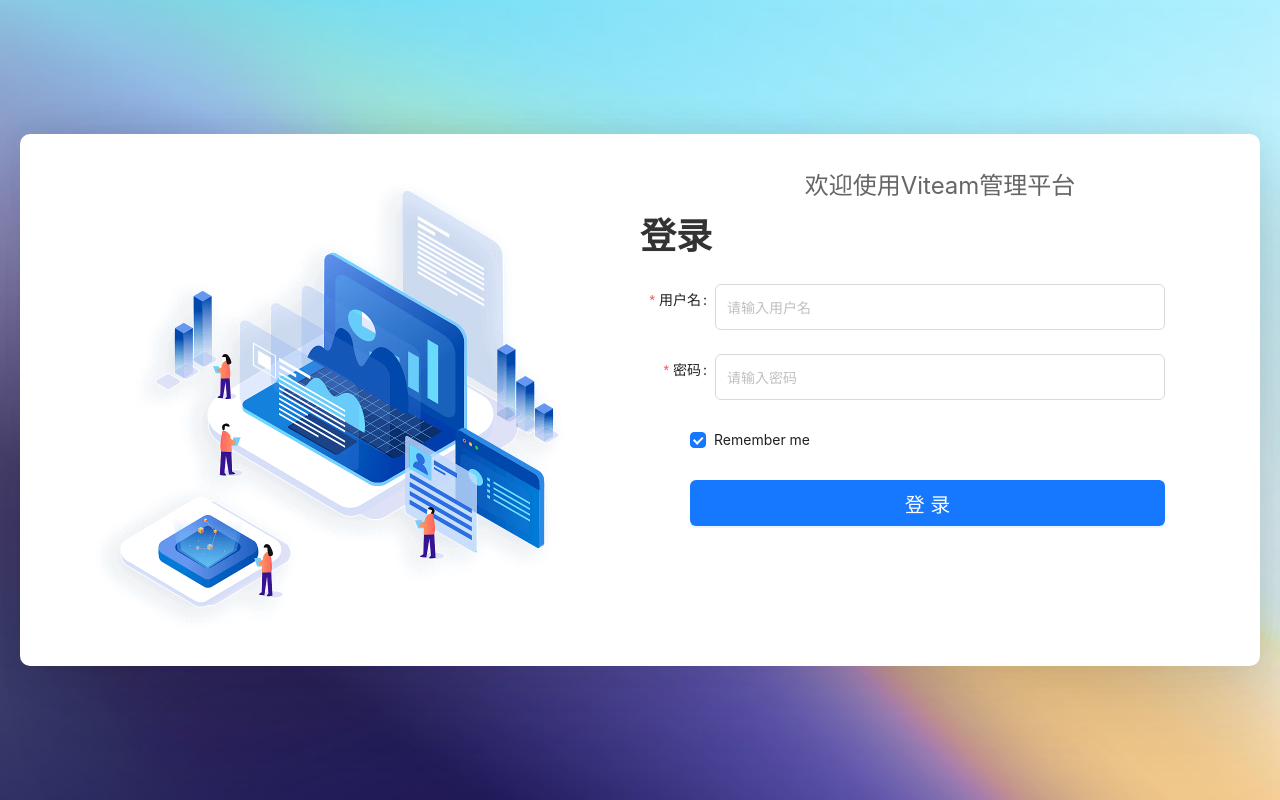
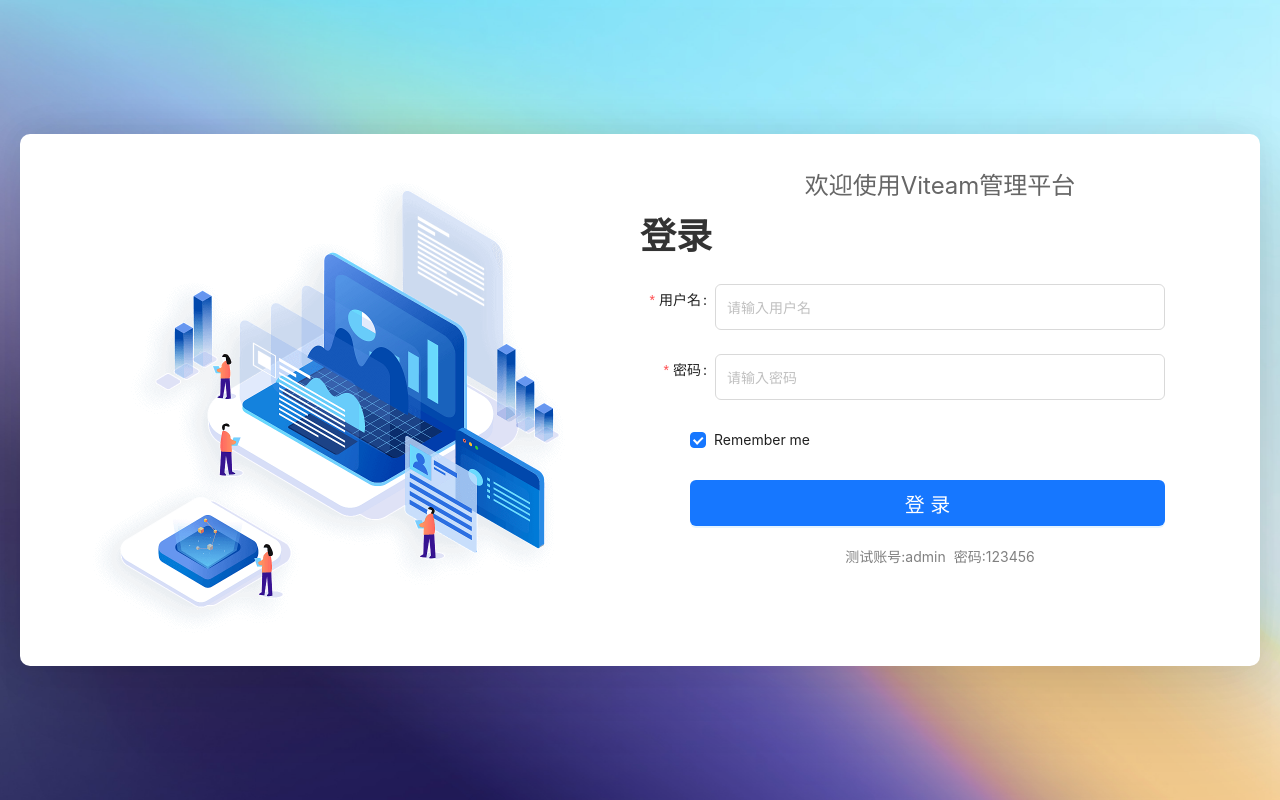
Before and after one commit to gaofeng222/r18viteadmin, a React (Vite) app: page /login in a window 1280 px wide. Built offline with nearby package versions, Linux system fonts and the light colour scheme.

Commit message:
fix:小优化提示账号密码

```diff
--- a/src/App.tsx
+++ b/src/App.tsx
@@ -1,17 +1,15 @@
 import '@/App.css'
 import {
-  MenuFoldOutlined,
-  MenuUnfoldOutlined,
   UserOutlined,
   VideoCameraOutlined,
 } from '@ant-design/icons';
-import { Avatar, Layout, Menu } from 'antd';
+import {Layout, Menu } from 'antd';
 import React, { useEffect, useState } from 'react';
 import { useLocation, useNavigate, Outlet } from 'react-router-dom';
 const { Header, Sider, Content } = Layout;
 
 const App: React.FC = () => {
-  const [collapsed, setCollapsed] = useState(false);
+  const [collapsed] = useState(false);
   const location = useLocation();
   const pathname= location.pathname;
   const navigate = useNavigate();
--- a/src/layout/default.tsx
+++ b/src/layout/default.tsx
@@ -29,7 +29,7 @@
     navigate(e.key);
   }
 
-  const  handleLogOut:MenuProps['onClick'] = async ({key}) => {
+  const  handleLogOut:MenuProps['onClick'] = async () => {
     //@ts-ignore
     const res = await dispatch(logOutFormDispatch())
     if(res){
--- a/src/pages/login/index.tsx
+++ b/src/pages/login/index.tsx
@@ -1,4 +1,4 @@
-import { Button, Checkbox, Col, Form, Input, Row, message } from 'antd';
+import { Button, Checkbox, Col, Form, Input, Row, Space, message } from 'antd';
 import type { UseInfoType } from "@/types/userType";
 import style from './login.module.scss'
 import type { FormProps } from 'antd';
@@ -80,10 +80,17 @@
                     <Button style={{width:"100%",height:'46px',fontSize:"20px"}} type="primary" htmlType="submit">登录</Button>
                 </Form.Item>
             </Form>
+            <div style={{color:'grey',fontSize:'14px',textAlign:'center'}}>
+              <Space>
+                  <span>测试账号:admin</span>
+                  <span>密码:123456</span>
+              </Space>
+            </div>
             </div>
             </Col>
-        </Row>
+         </Row>
         </div>
+
     </div>
   )
 }
--- a/src/store/reducers/loginReucer.ts
+++ b/src/store/reducers/loginReucer.ts
@@ -58,10 +58,14 @@
     //模拟异步请求
     return new Promise((resolve) => {
       setTimeout(() => {
-        localStorage.removeItem("isLogin");
-        localStorage.removeItem("userInfo");
-        dispatchEvent({ type: "LOGOUT" });
-        resolve(true);
+        if (randomNumber()) {
+          localStorage.removeItem("isLogin");
+          localStorage.removeItem("userInfo");
+          dispatchEvent({ type: "LOGOUT" });
+          resolve(true);
+        } else {
+          resolve(false);
+        }
       }, 2000);
     });
   };
```
